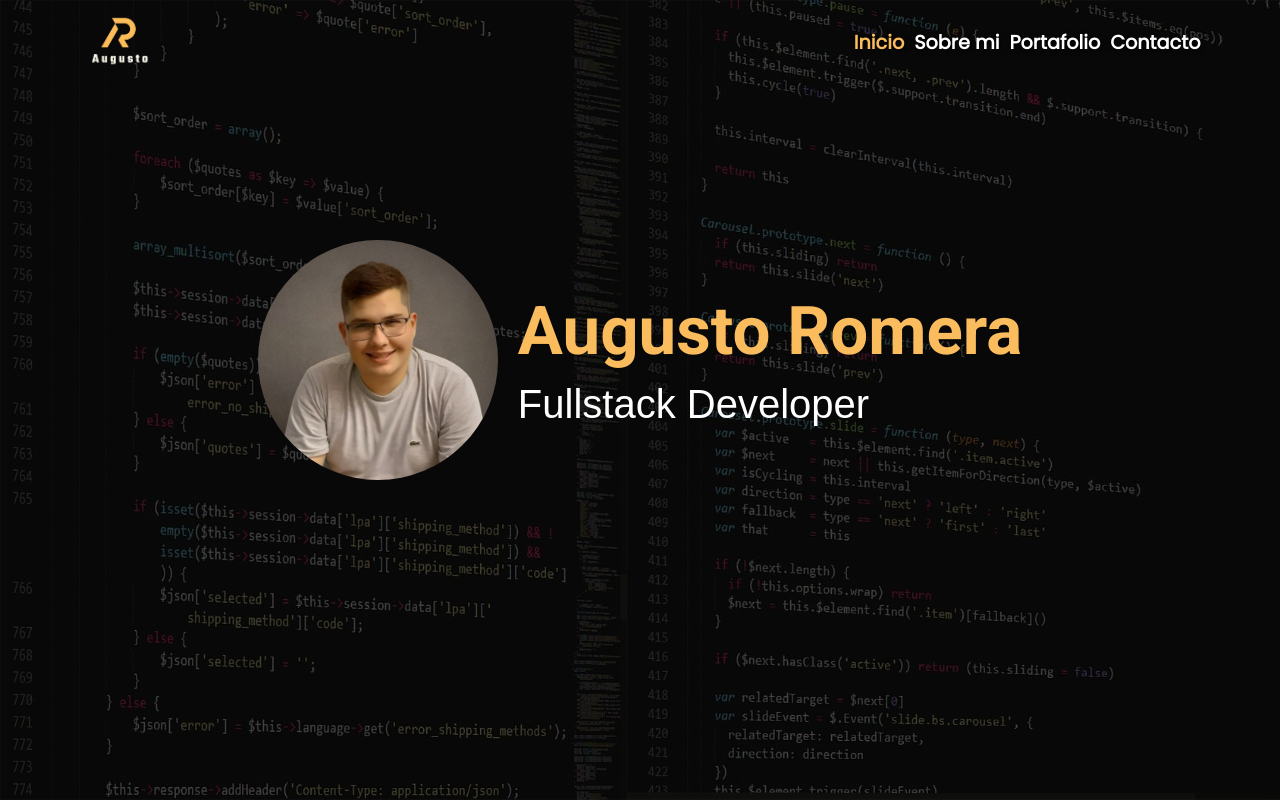
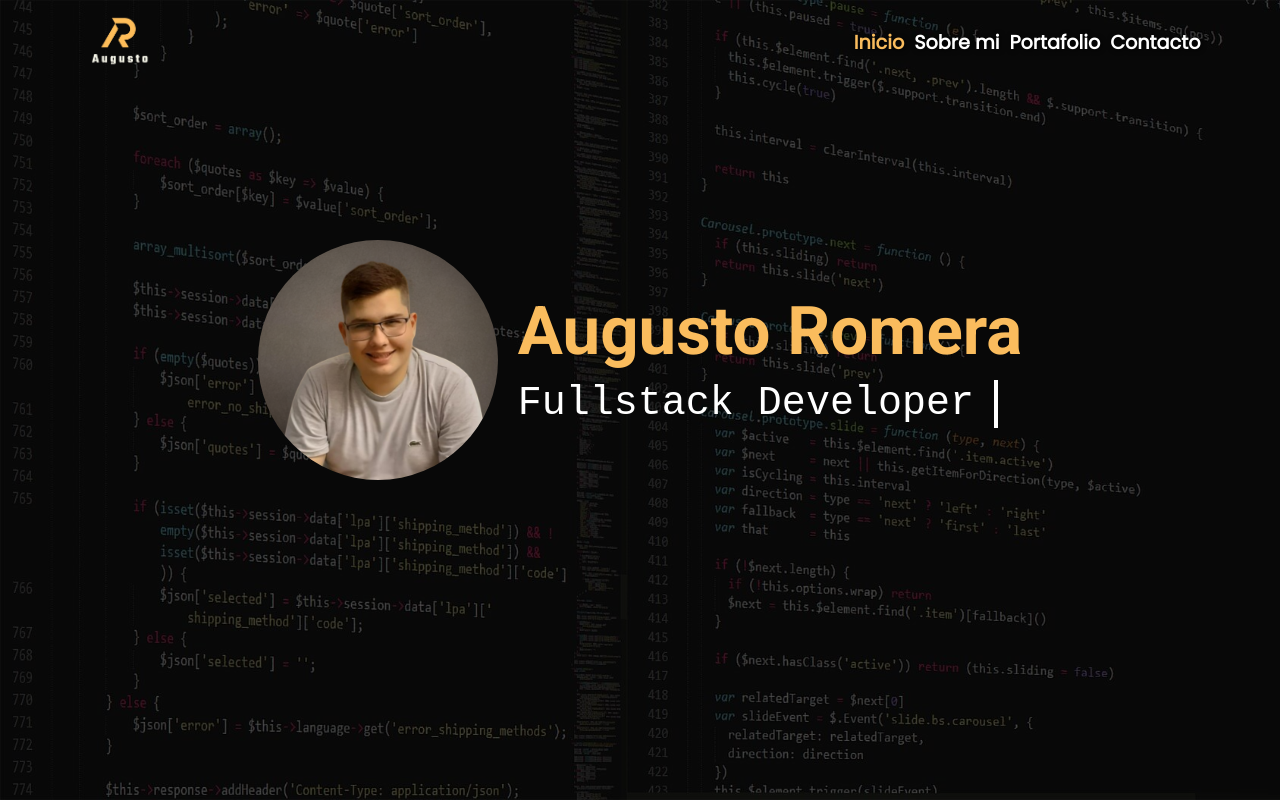
Before and after one commit to Augustoromera/PortafolioAugusto2023Frontend, a React (Vite) app: page / in a window 1280 px wide. Shown: the top 802 px of the page. Built offline with nearby package versions, Linux system fonts and the light colour scheme; a web font is replaced by a local one.

Commit message:
Se corrigio error al abrir linkedin, se agrego efecto maquina de escribir en bodyhome

```diff
--- a/src/components/BodyHome.jsx
+++ b/src/components/BodyHome.jsx
@@ -288,7 +288,7 @@ const BodyHome = ({ onSectionChange }) => {
                             <span className="textcontact">Seguir</span>
                         </div>
                         <div className="col-6 col-md-3 p-2 d-flex align-items-center flex-column">
-                            <a href="https:/www.linkedin.com/in/augusto-romera" className="plain-link" target="_blank" rel="noopener noreferrer">
+                            <a href="https://www.linkedin.com/in/augusto-romera" className="plain-link" target="_blank" rel="noopener noreferrer">
                                 <i className="fab fa-linkedin-in fa-3x text-primary iconlink"></i>
                             </a>
                             <span className="textcontact">Contactar</span>
--- a/src/styles/bodyhome.css
+++ b/src/styles/bodyhome.css
@@ -63,11 +63,26 @@ body {
 }
 
 .home_text3 {
-    font-family: sans-serif;
+    display: block;
+    font-family: monospace;
+    white-space: nowrap;
+    border-right: 4px solid;
     color: #ffffff;
+    width: 20ch;
     font-size: 2.5em;
+    animation: typing 2s steps(12), blink .5s infinite step-end alternate;
+    overflow: hidden;
 }
-
+@keyframes typing {
+    from {
+        width: 0;
+    }
+}
+@keyframes blink {
+    50% {
+        border-color: transparent;
+    }
+}
 /* Estilos de la sección "Sobre mí" */
 .about {
     font-size: larger;
@@ -224,11 +239,7 @@ body {
     padding: 3rem;
 }
 
-.plain-link {
-    text-decoration: none;
-    color: inherit;
-    cursor: pointer;
-}
+
 
 .iconlink:hover {
     color: var(--gray) !important;
```
